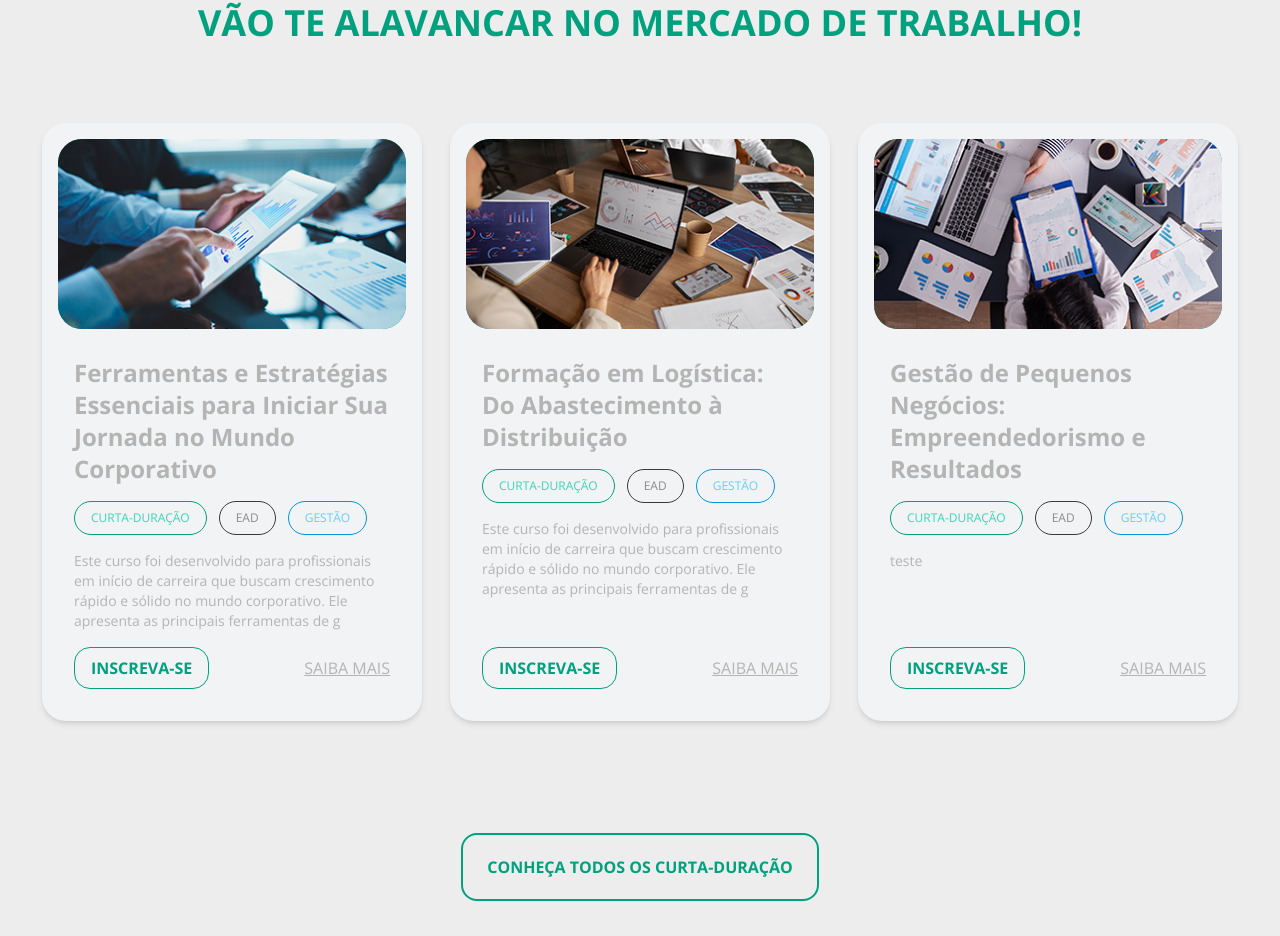
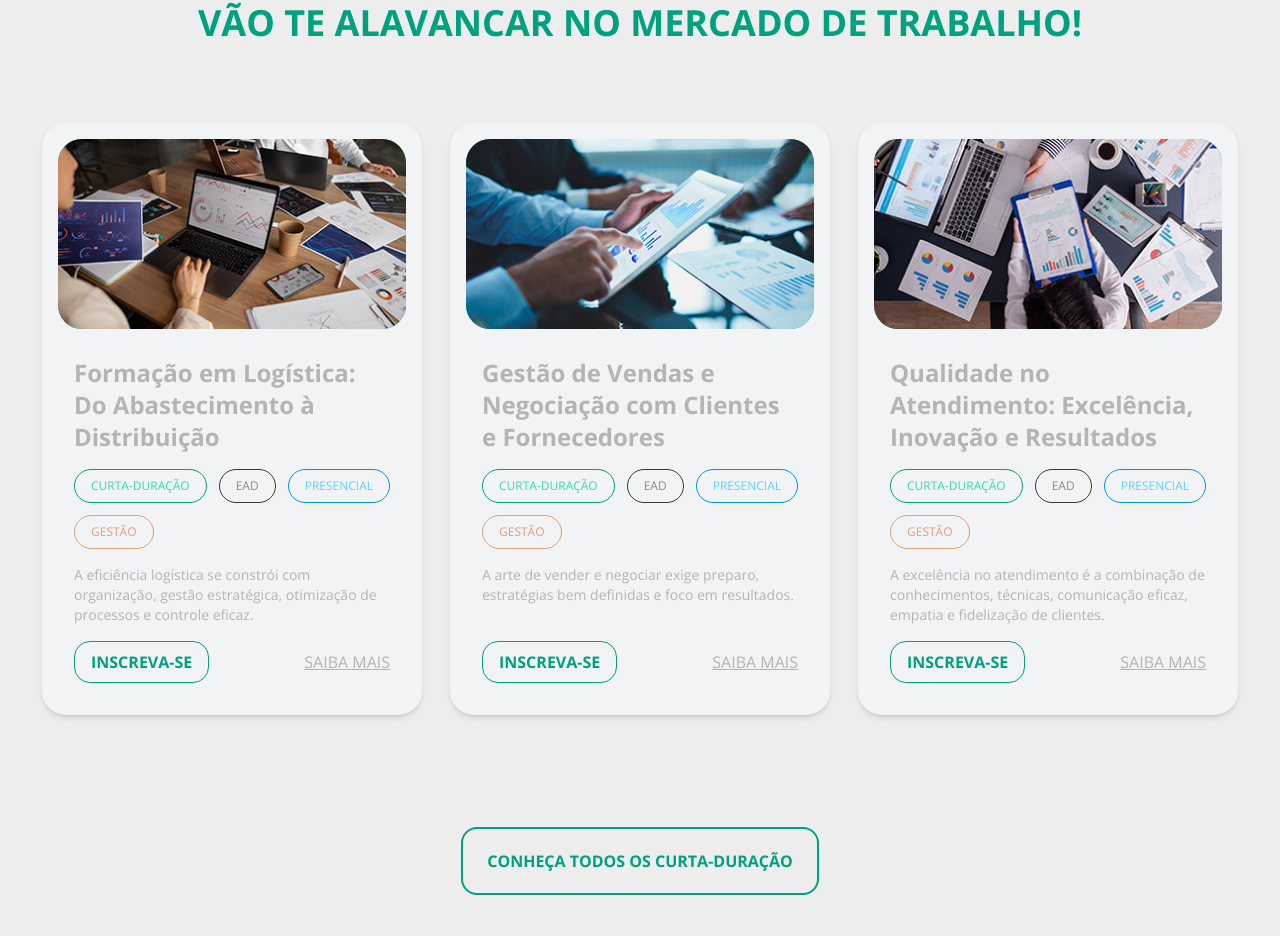
Before and after one commit to mateushr23/core-fecap, a React (Vite) app: page / in a window 1280 px wide. Shown: the part 1573-2509 px from the top of the page. Built offline with nearby package versions, Linux system fonts and the light colour scheme.

Commit message:
update: card tags

```diff
--- a/src/assets/cursos.ts
+++ b/src/assets/cursos.ts
@@ -14,6 +14,7 @@ export interface Data {
   cardTag1?: string
   cardTag2?: string
   cardTag3?: string
+  cardTag4?: string
   mbaLink?: string
   variant: string
   categoria: string
@@ -42,7 +43,8 @@ export const cursoData: Data[] = [
       "Este curso foi desenvolvido para profissionais em início de carreira que buscam crescimento rápido e sólido no mundo corporativo. Ele apresenta as principais ferramentas de g",
     cardTag1: "CURTA-DURAÇÃO",
     cardTag2: "EAD",
-    cardTag3: "GESTÃO",
+    cardTag3: "PRESENCIAL",
+    cardTag4: "GESTÃO",
     variant: "renato",
     categoria: "curta",
     nome: "Ferramentas e Estratégias Essenciais para Iniciar Sua Jornada no Mundo Corporativo",
@@ -102,10 +104,11 @@ export const cursoData: Data[] = [
     categoriaCurta: "gestao",
     cardImg: cardGestao2,
     cardDescricao:
-      "Este curso foi desenvolvido para profissionais em início de carreira que buscam crescimento rápido e sólido no mundo corporativo. Ele apresenta as principais ferramentas de g",
+      "A eficiência logística se constrói com organização, gestão estratégica, otimização de processos e controle eficaz.",
     cardTag1: "CURTA-DURAÇÃO",
     cardTag2: "EAD",
-    cardTag3: "GESTÃO",
+    cardTag3: "PRESENCIAL",
+    cardTag4: "GESTÃO",
     variant: "renato",
     categoria: "curta",
     nome: "Formação em Logística: Do Abastecimento à Distribuição",
@@ -165,7 +168,8 @@ export const cursoData: Data[] = [
     cardDescricao: "teste",
     cardTag1: "CURTA-DURAÇÃO",
     cardTag2: "EAD",
-    cardTag3: "GESTÃO",
+    cardTag3: "PRESENCIAL",
+    cardTag4: "GESTÃO",
     variant: "carminha",
     categoria: "curta",
     nome: "Gestão de Pequenos Negócios: Empreendedorismo e Resultados",
@@ -236,10 +240,12 @@ export const cursoData: Data[] = [
     banner: bannerCurta1,
     categoriaCurta: "gestao",
     cardImg: cardGestao1,
-    cardDescricao: "teste",
+    cardDescricao:
+      "A arte de vender e negociar exige preparo, estratégias bem definidas e foco em resultados.",
     cardTag1: "CURTA-DURAÇÃO",
     cardTag2: "EAD",
-    cardTag3: "GESTÃO",
+    cardTag3: "PRESENCIAL",
+    cardTag4: "GESTÃO",
     variant: "carminha",
     categoria: "curta",
     nome: "Gestão de Vendas e Negociação com Clientes e Fornecedores",
@@ -304,7 +310,8 @@ export const cursoData: Data[] = [
     cardDescricao: "teste",
     cardTag1: "CURTA-DURAÇÃO",
     cardTag2: "EAD",
-    cardTag3: "GESTÃO",
+    cardTag3: "PRESENCIAL",
+    cardTag4: "GESTÃO",
     variant: "luciane",
     categoria: "curta",
     nome: "Gestão de Conflitos",
@@ -374,7 +381,8 @@ export const cursoData: Data[] = [
     cardDescricao: "teste",
     cardTag1: "CURTA-DURAÇÃO",
     cardTag2: "EAD",
-    cardTag3: "GESTÃO",
+    cardTag3: "PRESENCIAL",
+    cardTag4: "GESTÃO",
     variant: "maria",
     categoria: "curta",
     nome: "Analista de Cargos e Salários",
@@ -440,7 +448,8 @@ export const cursoData: Data[] = [
     cardDescricao: "teste",
     cardTag1: "CURTA-DURAÇÃO",
     cardTag2: "EAD",
-    cardTag3: "GESTÃO",
+    cardTag3: "PRESENCIAL",
+    cardTag4: "GESTÃO",
     variant: "maria",
     categoria: "curta",
     nome: "Analista de Gente e Cultura",
@@ -506,7 +515,8 @@ export const cursoData: Data[] = [
     cardDescricao: "teste",
     cardTag1: "CURTA-DURAÇÃO",
     cardTag2: "EAD",
-    cardTag3: "GESTÃO",
+    cardTag3: "PRESENCIAL",
+    cardTag4: "GESTÃO",
     variant: "maria",
     categoria: "curta",
     nome: "Analista de Treinamento & Desenvolvimento",
@@ -568,10 +578,12 @@ export const cursoData: Data[] = [
     banner: bannerCurta3,
     categoriaCurta: "gestao",
     cardImg: cardGestao3,
-    cardDescricao: "teste",
+    cardDescricao:
+      "A excelência no atendimento é a combinação de conhecimentos, técnicas, comunicação eficaz, empatia e fidelização de clientes.",
     cardTag1: "CURTA-DURAÇÃO",
     cardTag2: "EAD",
-    cardTag3: "GESTÃO",
+    cardTag3: "PRESENCIAL",
+    cardTag4: "GESTÃO",
     variant: "maria",
     categoria: "curta",
     nome: "Qualidade no Atendimento: Excelência, Inovação e Resultados",
@@ -636,7 +648,8 @@ export const cursoData: Data[] = [
     cardDescricao: "teste",
     cardTag1: "CURTA-DURAÇÃO",
     cardTag2: "EAD",
-    cardTag3: "GESTÃO",
+    cardTag3: "PRESENCIAL",
+    cardTag4: "GESTÃO",
     variant: "maria",
     categoria: "curta",
     nome: "Gestão de Riscos Psicossociais e Conformidade com a NR-1",
@@ -704,7 +717,8 @@ export const cursoData: Data[] = [
     cardDescricao: "teste",
     cardTag1: "CURTA-DURAÇÃO",
     cardTag2: "EAD",
-    cardTag3: "GESTÃO",
+    cardTag3: "PRESENCIAL",
+    cardTag4: "GESTÃO",
     variant: "maria",
     categoria: "curta",
     nome: "Analista de Recrutamento e Seleção",
@@ -769,7 +783,8 @@ export const cursoData: Data[] = [
     cardDescricao: "teste",
     cardTag1: "CURTA-DURAÇÃO",
     cardTag2: "EAD",
-    cardTag3: "GESTÃO",
+    cardTag3: "PRESENCIAL",
+    cardTag4: "GESTÃO",
     variant: "regina",
     categoria: "curta",
     nome: "Liderança em Ação",
@@ -780,7 +795,7 @@ export const cursoData: Data[] = [
     sobre:
       "O curso é destinado a profissionais de diversas áreas que desejam desenvolver competências técnicas e comportamentais para liderar equipes com eficácia. Indicado para aqueles que ainda não ocupam cargos de liderança, mas buscam crescimento profissional e novos desafios. A abordagem prática capacita os participantes para os desafios da liderança moderna, oferecendo ferramentas para gerenciar equipes, promover engajamento e alcançar resultados consistentes.",
     oQueLeva:
-      "Assumir cargos de liderança com confiança e base técnica sólida.\n Utilizar estratégias eficazes de gestão de equipes.\n Desenvolver habilidades para resolver conflitos e inspirar colaboradores.\n CCompreender os papéis e desafios do líder em diferentes contextos.\n Aprimorar comunicação assertiva, inteligência emocional e tomada de decisão.\n Construir um estilo de liderança autêntico e eficaz.",
+      "Assumir cargos de liderança com confiança e base técnica sólida.\n Utilizar estratégias eficazes de gestão de equipes.\n Desenvolver habilidades para resolver conflitos e inspirar colaboradores.\n Compreender os papéis e desafios do líder em diferentes contextos.\n Aprimorar comunicação assertiva, inteligência emocional e tomada de decisão.\n Construir um estilo de liderança autêntico e eficaz.",
     paraQuem:
       "Profissionais que desejam se preparar para cargos de liderança.\n Pessoas em busca de crescimento e ascensão profissional.\n Indivíduos que reconhecem a importância do desenvolvimento técnico e comportamental.\n Profissionais que buscam uma abordagem prática para liderar e impulsionar resultados.",
     modulos: [
@@ -842,6 +857,74 @@ export const cursoData: Data[] = [
           "Estudos de caso reais: solucionando desafios de liderança.",
           "Simulações e dinâmicas práticas.",
           "Elaboração de um plano de ação pessoal para assumir cargos de liderança.",
+        ],
+      },
+    ],
+  },
+  {
+    id: "13",
+    banner: bannerCurta3,
+    categoriaCurta: "gestao",
+    cardImg: cardGestao3,
+    cardDescricao: "teste",
+    cardTag1: "CURTA-DURAÇÃO",
+    cardTag2: "EAD",
+    cardTag3: "PRESENCIAL",
+    cardTag4: "GESTÃO",
+    variant: "sergiolopes",
+    categoria: "curta",
+    nome: "Analista Lean: Eficiência e Melhoria Contínua",
+    carga: "40 horas",
+    modalidade: "Aulas remotas ao vivo",
+    data: "Consulte-nos para mais informações",
+    inscricao: "De 03 de fevereiro a 03 de março de 2025",
+    sobre:
+      "O curso é um programa prático e teórico que capacita profissionais a aplicarem os princípios Lean para melhorar a eficiência operacional, reduzir desperdícios e promover a melhoria contínua nos processos organizacionais. Focado em ferramentas práticas e estudos de caso reais, o curso oferece as competências necessárias para transformar os desafios operacionais em oportunidades de inovação e resultados.",
+    oQueLeva:
+      "Habilidade de identificar e eliminar desperdícios nos processos.\n Conhecimento sobre ferramentas Lean, como Kaizen, 5S, Kanban, e Value Stream Mapping (VSM).\n Capacidade de liderar projetos de melhoria contínua.\n Certificação reconhecida como Analista Lean.\n Networking com profissionais de diferentes setores.",
+    paraQuem:
+      "Profissionais das áreas de Administração, Engenharia de Produção, Logística, Qualidade, Tecnologia da Informação, Saúde, Educação, e áreas ligadas a processos de gestão e operações que buscam aprimorar a eficiência de processos em suas organizações.\n Líderes e gestores interessados em implementar práticas Lean.\n Estudantes e recém-formados que desejam se especializar em gestão de processos.\n Empreendedores que desejam otimizar operações de negócios.",
+    modulos: [
+      {
+        titulo: "Módulo 1 - Fundamentos do Lean Thinking",
+        topicos: [
+          "Introdução ao pensamento Lean.",
+          "Princípios e objetivos do Lean.",
+          "Identificação de desperdícios (os 8 desperdícios do Lean).",
+        ],
+      },
+      {
+        titulo: "Módulo 2 - Mapeamento de Fluxo de Valor (VSM)",
+        topicos: [
+          "Conceitos básicos de VSM.",
+          "Construção do mapa de estado atual.",
+          "Desenho do mapa de estado futuro.",
+          "Identificação de gargalos e oportunidades de melhoria.",
+        ],
+      },
+      {
+        titulo: "Módulo 3 -  Ferramentas Lean para Operações e Gestão",
+        topicos: [
+          "Kaizen: Ciclo PDCA para melhoria contínua.",
+          "5S: Organização e padronização de espaços de trabalho.",
+          "Kanban: Gestão visual e controle de fluxo.",
+          "Poka-Yoke: Prevenção de erros.",
+        ],
+      },
+      {
+        titulo: "Módulo 4 - Liderança Lean e Gestão de Equipes",
+        topicos: [
+          "Como engajar times na filosofia Lean.",
+          "Comunicação eficaz em projetos de melhoria.",
+          "Indicadores de desempenho e métricas Lean (KPIs).",
+        ],
+      },
+      {
+        titulo: "Módulo 5 - Projetos Lean e Estudos de Caso",
+        topicos: [
+          "Planejamento e execução de projetos Lean.",
+          "Estudos de caso: Aplicações práticas em diferentes indústrias.",
+          "Elaboração de um plano de ação Lean para a sua organização.",
         ],
       },
     ],
--- a/src/components/card.tsx
+++ b/src/components/card.tsx
@@ -9,6 +9,7 @@ interface CardProps {
   cardTag1?: string
   cardTag2?: string
   cardTag3?: string
+  cardTag4?: string
   cursoId: string
   categoria: string
 }
@@ -20,6 +21,7 @@ export function Card({
   cardTag1,
   cardTag2,
   cardTag3,
+  cardTag4,
   cursoId,
   categoria,
 }: CardProps) {
@@ -51,20 +53,27 @@ export function Card({
       </div>
       <div className="flex-grow mx-4">
         <h1 className="mt-7 text-gray300 font-bold text-2xl">{nome}</h1>
-        <div className="flex gap-3 mt-4 mb-4">
+        <div className="flex flex-col gap-3 mt-4 mb-4">
+          <div className="flex gap-3">
             {cardTag1 && (
-            <div className="text-green100 border-green200 border rounded-full px-4 py-2 text-xs">
+              <div className="text-green100 border-green200 border rounded-full px-4 py-2 text-xs w-fit">
                 {cardTag1}
               </div>
             )}
             {cardTag2 && (
-            <div className="text-gray400 border-gray500 border rounded-full px-4 py-2 text-xs">
+              <div className="text-gray400 border-gray500 border rounded-full px-4 py-2 text-xs w-fit">
                 {cardTag2}
               </div>
             )}
             {cardTag3 && (
-            <div className="text-blue100 border-blue200 border rounded-full px-4 py-2 text-xs">
+              <div className="text-blue100 border-blue200 border rounded-full px-4 py-2 text-xs w-fit">
                 {cardTag3}
+              </div>
+            )}
+          </div>
+          {cardTag4 && (
+            <div className="text-brown100 border-brown100 border rounded-full px-4 py-2 text-xs w-fit">
+              {cardTag4}
             </div>
           )}
         </div>
--- a/src/pages/curta-duracao/index.tsx
+++ b/src/pages/curta-duracao/index.tsx
@@ -18,7 +18,7 @@ export function CurtaDuracao() {
   const [startIndex, setStartIndex] = useState(0)
   const visibleCards = 4
   const specificCursos = cursoData.filter(
-    (curso) => curso.id === "1" || curso.id === "2" || curso.id === "3"
+    (curso) => curso.id === "2" || curso.id === "4" || curso.id === "9"
   )
 
   const filteredData = cursoData
@@ -125,6 +125,7 @@ export function CurtaDuracao() {
                 cardTag1={curso.cardTag1}
                 cardTag2={curso.cardTag2}
                 cardTag3={curso.cardTag3}
+                cardTag4={curso.cardTag4}
                 cursoId={curso.id}
                 categoria={curso.categoria}
               />
@@ -187,6 +188,7 @@ export function CurtaDuracao() {
                         cardTag1={curso.cardTag1}
                         cardTag2={curso.cardTag2}
                         cardTag3={curso.cardTag3}
+                        cardTag4={curso.cardTag4}
                         cursoId={curso.id}
                         categoria={curso.categoria}
                       />
--- a/src/pages/home/index.tsx
+++ b/src/pages/home/index.tsx
@@ -19,7 +19,7 @@ export function Home() {
   const navigate = useNavigate()
 
   const specificCursos = cursoData.filter(
-    (curso) => curso.id === "1" || curso.id === "2" || curso.id === "3"
+    (curso) => curso.id === "2" || curso.id === "4" || curso.id === "9"
   )
 
   const handleInputChange = (e: ChangeEvent<HTMLInputElement>) => {
@@ -181,6 +181,7 @@ export function Home() {
               cardTag1={curso.cardTag1}
               cardTag2={curso.cardTag2}
               cardTag3={curso.cardTag3}
+              cardTag4={curso.cardTag4}
               categoria={curso.categoria}
               cursoId={curso.id}
             />
```
Also changed, not shown: src/assets/professores.ts (+14 -0 lines), src/assets/images/sergiolopes-professor.png (added). Lines whose indentation alone changed are shown as unchanged.
